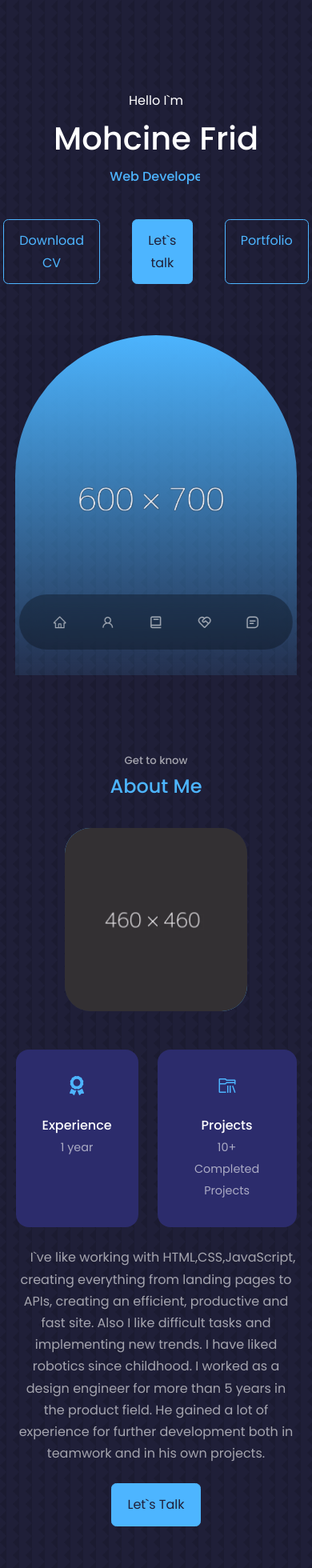
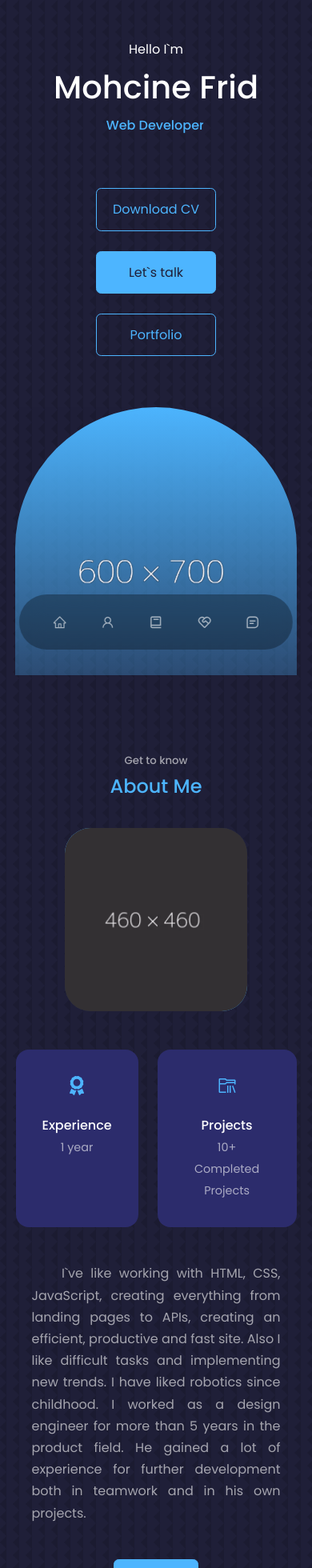
Before and after one commit to FunkyCod/portfolio-frid-mohcine-nextjs-2023, a Next.js app: page / in a window 390 px wide. Shown: the top 1960 px of the page at 80% size. Built offline with nearby package versions, Linux system fonts and the light colour scheme.

Commit message:
fix style

```diff
--- a/src/components/Experience/Experience.jsx
+++ b/src/components/Experience/Experience.jsx
@@ -4,7 +4,7 @@ import styles from '@/styles/Experience.module.css';
 
 const Experience = () => {
   return (
-    <section id="experience">
+    <section id="experience" className={styles.section__experience}>
       <h5>The Skills I Have</h5>
       <h2>Skills</h2>
       <div className={`container ${styles.experience__container}`}>
--- a/src/components/Intro/Intro.jsx
+++ b/src/components/Intro/Intro.jsx
@@ -35,11 +35,11 @@ const Intro = ({ setActiveNav }) => {
             </article>
           </div>
 
-          <p>
-            &nbsp;&nbsp;&nbsp;&nbsp;I`ve like working with HTML,CSS,JavaScript,
-            creating everything from landing pages to APIs, creating an
-            efficient, productive and fast site. Also I like difficult tasks and
-            implementing new trends. I have liked robotics since childhood.
+          <p className={styles.introText}>
+            &nbsp;&nbsp;&nbsp;&nbsp;I`ve like working with HTML, CSS,
+            JavaScript, creating everything from landing pages to APIs, creating
+            an efficient, productive and fast site. Also I like difficult tasks
+            and implementing new trends. I have liked robotics since childhood.
             I&nbsp;worked as a design engineer for more than 5 years in the
             product field. He gained a lot of experience for further development
             both in teamwork and in his own projects.
--- a/src/styles/Experience.module.css
+++ b/src/styles/Experience.module.css
@@ -74,4 +74,7 @@
     width: 100%;
     padding: 2rem 1rem;
   }
+  .section__experience {
+    padding: 20px;
+  }
 }
--- a/src/styles/Header.module.css
+++ b/src/styles/Header.module.css
@@ -61,11 +61,11 @@
 } */
 .textContainer2 {
   margin: 0 auto;
-  width: 13ch;
+  width: 14ch;
   white-space: nowrap;
   overflow: hidden;
   border-right: 3px solid;
-  animation: typing 4s steps(12),
+  animation: typing 4s steps(14),
     animationBorder 0.5s step-end infinite alternate;
 }
 
@@ -107,4 +107,18 @@
   .scroll__down {
     display: none;
   }
+  .cta {
+    flex-direction: column;
+    align-items: center;
+  }
+  .cta a:not(:last-child) {
+    margin-right: 0;
+  }
+  .cta a {
+    margin-top: 25px;
+    width: 150px;
+  }
+  .header {
+    padding-top: 3rem;
+  }
 }
--- a/src/styles/Intro.module.css
+++ b/src/styles/Intro.module.css
@@ -111,4 +111,8 @@
   .about__content p {
     margin: 1.5rem 0;
   }
+  .introText {
+    padding: 20px;
+    text-align: justify;
+  }
 }
--- a/src/styles/globals.css
+++ b/src/styles/globals.css
@@ -1,111 +1,3 @@
-/* :root {
-  --max-width: 1100px;
-  --border-radius: 12px;
-  --font-mono: ui-monospace, Menlo, Monaco, 'Cascadia Mono', 'Segoe UI Mono',
-    'Roboto Mono', 'Oxygen Mono', 'Ubuntu Monospace', 'Source Code Pro',
-    'Fira Mono', 'Droid Sans Mono', 'Courier New', monospace;
-
-  --foreground-rgb: 0, 0, 0;
-  --background-start-rgb: 214, 219, 220;
-  --background-end-rgb: 255, 255, 255;
-
-  --primary-glow: conic-gradient(
-    from 180deg at 50% 50%,
-    #16abff33 0deg,
-    #0885ff33 55deg,
-    #54d6ff33 120deg,
-    #0071ff33 160deg,
-    transparent 360deg
-  );
-  --secondary-glow: radial-gradient(
-    rgba(255, 255, 255, 1),
-    rgba(255, 255, 255, 0)
-  );
-
-  --tile-start-rgb: 239, 245, 249;
-  --tile-end-rgb: 228, 232, 233;
-  --tile-border: conic-gradient(
-    #00000080,
-    #00000040,
-    #00000030,
-    #00000020,
-    #00000010,
-    #00000010,
-    #00000080
-  );
-
-  --callout-rgb: 238, 240, 241;
-  --callout-border-rgb: 172, 175, 176;
-  --card-rgb: 180, 185, 188;
-  --card-border-rgb: 131, 134, 135;
-}
-
-@media (prefers-color-scheme: dark) {
-  :root {
-    --foreground-rgb: 255, 255, 255;
-    --background-start-rgb: 0, 0, 0;
-    --background-end-rgb: 0, 0, 0;
-
-    --primary-glow: radial-gradient(rgba(1, 65, 255, 0.4), rgba(1, 65, 255, 0));
-    --secondary-glow: linear-gradient(
-      to bottom right,
-      rgba(1, 65, 255, 0),
-      rgba(1, 65, 255, 0),
-      rgba(1, 65, 255, 0.3)
-    );
-
-    --tile-start-rgb: 2, 13, 46;
-    --tile-end-rgb: 2, 5, 19;
-    --tile-border: conic-gradient(
-      #ffffff80,
-      #ffffff40,
-      #ffffff30,
-      #ffffff20,
-      #ffffff10,
-      #ffffff10,
-      #ffffff80
-    );
-
-    --callout-rgb: 20, 20, 20;
-    --callout-border-rgb: 108, 108, 108;
-    --card-rgb: 100, 100, 100;
-    --card-border-rgb: 200, 200, 200;
-  }
-}
-
-* {
-  box-sizing: border-box;
-  padding: 0;
-  margin: 0;
-}
-
-html,
-body {
-  max-width: 100vw;
-  overflow-x: hidden;
-}
-
-body {
-  color: rgb(var(--foreground-rgb));
-  /* background: linear-gradient(
-      to bottom,
-      transparent,
-      rgb(var(--background-end-rgb))
-    )
-    rgb(var(--background-start-rgb)); */
-/* }
-
-a {
-  color: inherit;
-  text-decoration: none;
-}
-
-@media (prefers-color-scheme: dark) {
-  html {
-    color-scheme: dark;
-  }
-} */
-
 @import url('https://fonts.googleapis.com/css2?family=Poppins:wght@300;400;500;600&family=Roboto:wght@100;300;700;900&display=swap');
 
 * {
@@ -199,7 +91,7 @@ a:hover {
   width: max-content;
   display: inline-block;
   color: var(--color-primary);
-  padding: 0.75rem 1.2rem;
+  padding: 0.75rem 1rem;
   border-radius: 0.4rem;
   cursor: pointer;
   border: 1px solid var(--color-primary);
--- a/src/styles/Сontact.module.css
+++ b/src/styles/Сontact.module.css
@@ -6,6 +6,7 @@
 }
 .contact__section {
   margin-top: 4rem;
+  padding: 20px;
 }
 
 .contact__options {
```
Also changed, not shown: 1 other file (tests, documents, lock files or other folders).
